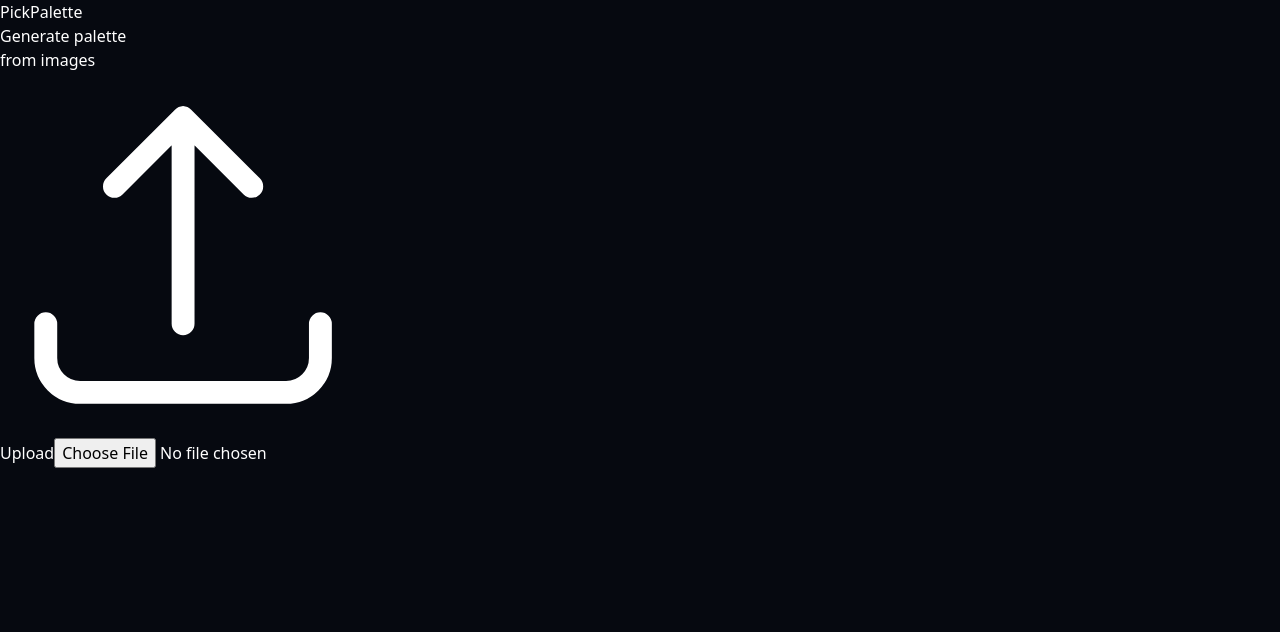
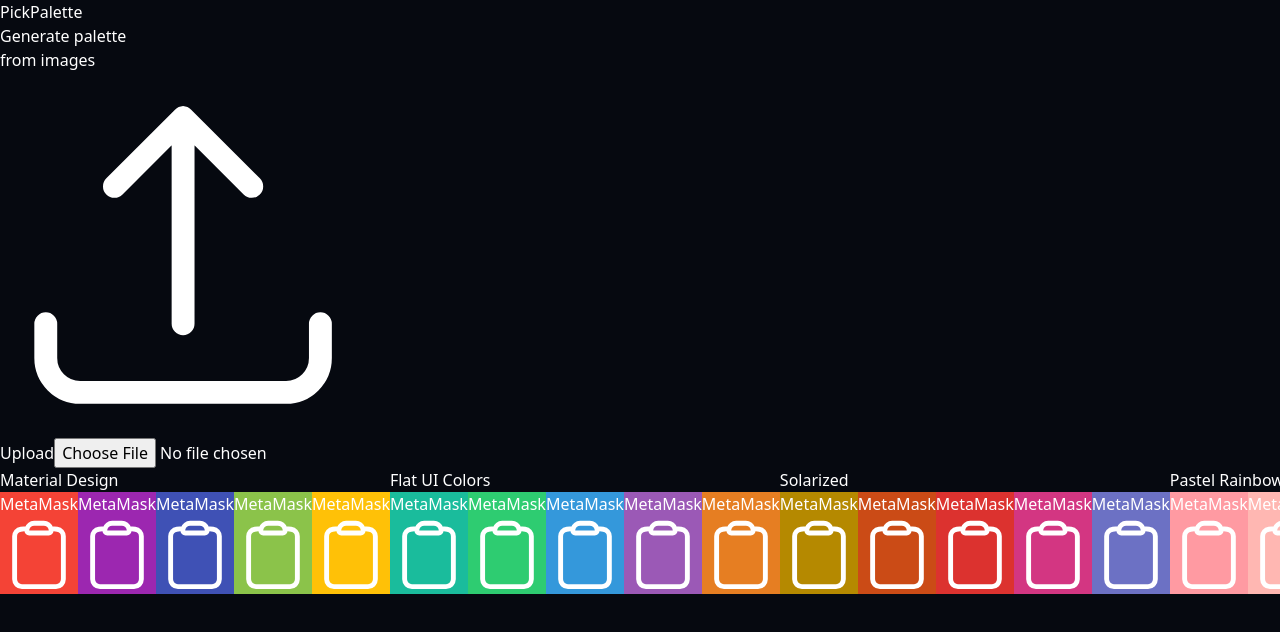
Before and after one commit to ArnabChatterjee20k/PickPalette-PaletteFromImage, a React (Vite) app: page / in a window 1280 px wide. Shown: the top 632 px of the page. Built offline with nearby package versions, Linux system fonts and the light colour scheme.

Commit message:
Famous Palettes

```diff
--- a/package.json
+++ b/package.json
@@ -12,6 +12,7 @@
     "colorthief": "^2.4.0",
     "react": "^18.2.0",
     "react-dom": "^18.2.0",
+    "react-fast-marquee": "^1.3.5",
     "styled-components": "^5.3.9"
   },
   "devDependencies": {
--- a/src/App.jsx
+++ b/src/App.jsx
@@ -2,6 +2,7 @@ import React from "react";
 import Container from "./components/Container";
 import Navbar from "./components/Navbar";
 import ImageUpload from "./Page/ImageUpload/ImageUpload";
+import FamousPalettes from "./Page/ImageUpload/Components/FamousPalettes";
 
 export default function App() {
   return (
@@ -9,6 +10,7 @@ export default function App() {
       <Container>
         <Navbar />
         <ImageUpload />
+        <FamousPalettes/>
       </Container>
     </>
   );
--- a/src/Page/ImageUpload/Components/ColorPaletteHolder.jsx
+++ b/src/Page/ImageUpload/Components/ColorPaletteHolder.jsx
@@ -6,9 +6,9 @@ import { useImageContext } from "../Context/ImageContext";
 export default function ColorPaletteHolder() {
     const {palette} = useImageContext()
     return (
-    <div className="flex flex-wrap gap-10 ">
+    <div className="flex flex-wrap gap-10">
         {palette.length!==0 && palette.map(([r,g,b])=>{
-          return <ColorViewer color={getHex(r,g,b)}/>
+          return <ColorViewer clipboard={true} color={getHex(r,g,b)}/>
         })}
     </div>
   )
--- /dev/null
+++ b/src/Page/ImageUpload/Components/FamousPalettes.jsx
@@ -0,0 +1,26 @@
+import React from "react";
+import colorPalettes from "../../../data/colorPalettes";
+import Palette from "../../../components/Palette";
+import "react-responsive-carousel/lib/styles/carousel.min.css"; // requires a loader
+import Marquee from "react-fast-marquee";
+import useMediaQuery  from "../../../hooks/useMediaQuery";
+
+export default function FamousPalettes() {
+  const list = ["-rotate-1", "-rotate-1", "rotate-2", "-rotate-2"];
+  const media = useMediaQuery("(max-width:400px)")
+  console.log(media);
+  return (
+    <section className="mt-20">
+      <Marquee play={false} gradient={false} speed={80} className={"py-10 w-full"}>
+      {colorPalettes.map(({ name, colors }) => {
+        const rotate = list[Math.floor(Math.random() * list.length)];
+        return (
+          <div className={`mx-10 ${rotate}`}>
+            <Palette paletteTitle={name} colors={colors} />
+          </div>
+        );
+    })}
+    </Marquee>
+    </section>
+  );
+}
--- a/src/Page/ImageUpload/ImageUpload.jsx
+++ b/src/Page/ImageUpload/ImageUpload.jsx
@@ -3,8 +3,9 @@ import Heading from "./Components/Heading";
 import UploadButton from "./Components/UploadButton";
 import { ImageContext } from "./Context/ImageContext";
 import ImageViewer from "./Components/ImageViewer";
-import Palette from "../../components/Palette";
 import ColorPaletteHolder from "./Components/ColorPaletteHolder";
+import FamousPalettes from "./Components/FamousPalettes";
+
 export default function ImageUpload() {
   const [uploadedImage, setUploadedImage] = useState(null);
   const [palette, setPalette] = useState([]);
--- a/src/components/ColorViewer.jsx
+++ b/src/components/ColorViewer.jsx
@@ -1,7 +1,7 @@
 import { useState } from "react";
 import styled,{keyframes} from "styled-components";
 
-export default function ColorViewer({ color }) {
+export default function ColorViewer({ color,clipboard,className }) {
   const initialText = "copy";
   const [defaultText, setDefaultText] = useState(initialText);
   const [display, setDisplay] = useState(false);
@@ -15,12 +15,12 @@ export default function ColorViewer({ color }) {
   };
   return (
     <div
-      className="w-20 h-20 rounded border-2 relative cursor-pointer"
+      className={`w-20 h-20 rounded border-2 relative cursor-pointer ${className}`}
       style={{ backgroundColor: color }}
       onMouseEnter={() => setDisplay(true)}
       onMouseLeave={leaveHandler}
     >
-      {display && (
+      {clipboard && display && (
         <Clipboard
           onClick={clickHandler}
           className="w-full h-full rounded flex justify-center items-center bg-slate-100 absolute"
--- a/src/components/Palette.jsx
+++ b/src/components/Palette.jsx
@@ -1,34 +1,53 @@
 import React from "react";
 import CopyIcon from "./CopyIcon";
+import useMediaQuery from "../hooks/useMediaQuery";
+import ColorViewer from "./ColorViewer";
 
-export default function Palette({ color }) {
+export default function Palette({ colors, paletteTitle }) {
+  const isMobile = useMediaQuery("(max-width:400px)");
   return (
-    <div class="w-full max-w-sm p-4 bg-white border border-gray-200 rounded-lg shadow sm:p-6 dark:bg-gray-800 dark:border-gray-700">
+    <div class="w-full lg:min-w-[24rem] max-w-sm p-4 bg-white border border-gray-200 rounded-lg shadow sm:p-6 dark:bg-gray-800 dark:border-gray-700">
       <h5 class="mb-3 text-base font-semibold text-gray-900 md:text-xl dark:text-white">
-        Connect wallet
+        {paletteTitle}
       </h5>
-      <p class="text-sm font-normal text-gray-500 dark:text-gray-400">
-        Connect with one of our available wallet providers or create a new one.
-      </p>
-      <ul class="my-4 space-y-3">
-        <PaletteItem color={color} />
-      </ul>
+      <PaletteItem className={isMobile ? "flex gap-12 flex-wrap w-sm" : ""}>
+        {colors.map((color) => {
+          if (isMobile) return <MobilePalette color={color} />;
+          return <DesktopPalette color={color} />;
+        })}
+      </PaletteItem>
     </div>
   );
 }
 
-function PaletteItem({ color }) {
+function MobilePalette({ color }) {
   return (
-    <li>
+    <>
+      <ColorViewer color={color} className={"w-5 h-5"} />
+    </>
+  );
+}
+
+function DesktopPalette({ color }) {
+  return (
+    <>
       <button
         className={`flex w-full justify-between items-center p-3 text-base font-bold text-gray-900 rounded-lg group hover:shadow`}
-        style={{backgroundColor:color}}
+        style={{ backgroundColor: color }}
       >
         <span>MetaMask</span>
         <span>
           <CopyIcon />
         </span>
       </button>
-    </li>
+    </>
   );
 }
+
+function PaletteItem({ children, className }) {
+  return (
+    <ul className={`my-4 space-y-3 ${className}`}>
+      {children}
+    </ul>
+  );
+}
--- /dev/null
+++ b/src/hooks/useMediaQuery.jsx
@@ -0,0 +1,44 @@
+import { useEffect, useState } from 'react'
+
+function useMediaQuery(query) {
+  const getMatches = (query) => {
+    // Prevents SSR issues
+    if (typeof window !== 'undefined') {
+      return window.matchMedia(query).matches
+    }
+    return false
+  }
+
+  const [matches, setMatches] = useState(getMatches(query))
+
+  function handleChange() {
+    setMatches(getMatches(query))
+  }
+
+  useEffect(() => {
+    const matchMedia = window.matchMedia(query)
+
+    // Triggered at the first client-side load and if query changes
+    handleChange()
+
+    // Listen matchMedia
+    if (matchMedia.addListener) {
+      matchMedia.addListener(handleChange)
+    } else {
+      matchMedia.addEventListener('change', handleChange)
+    }
+
+    return () => {
+      if (matchMedia.removeListener) {
+        matchMedia.removeListener(handleChange)
+      } else {
+        matchMedia.removeEventListener('change', handleChange)
+      }
+    }
+    // eslint-disable-next-line react-hooks/exhaustive-deps
+  }, [query])
+
+  return matches
+}
+
+export default useMediaQuery
```
Also changed, not shown: 1 other file (tests, documents, lock files or other folders).
